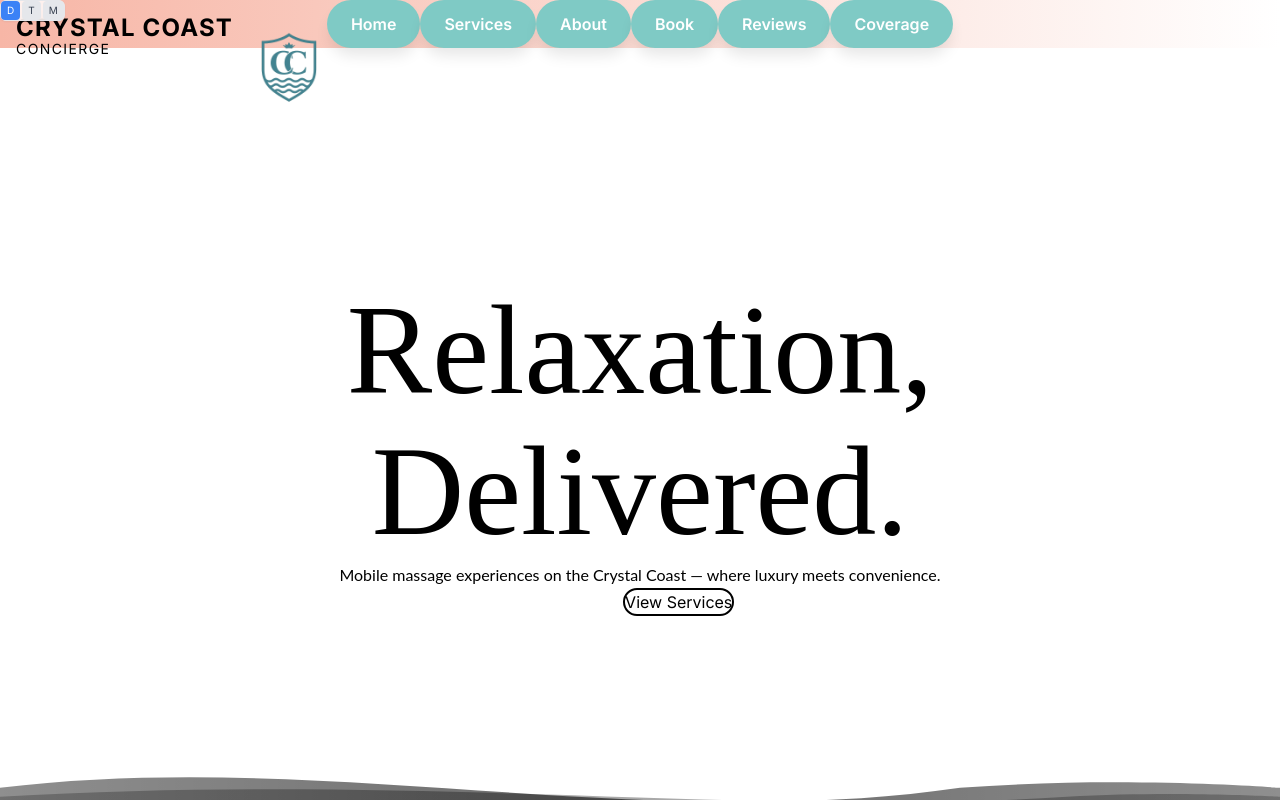
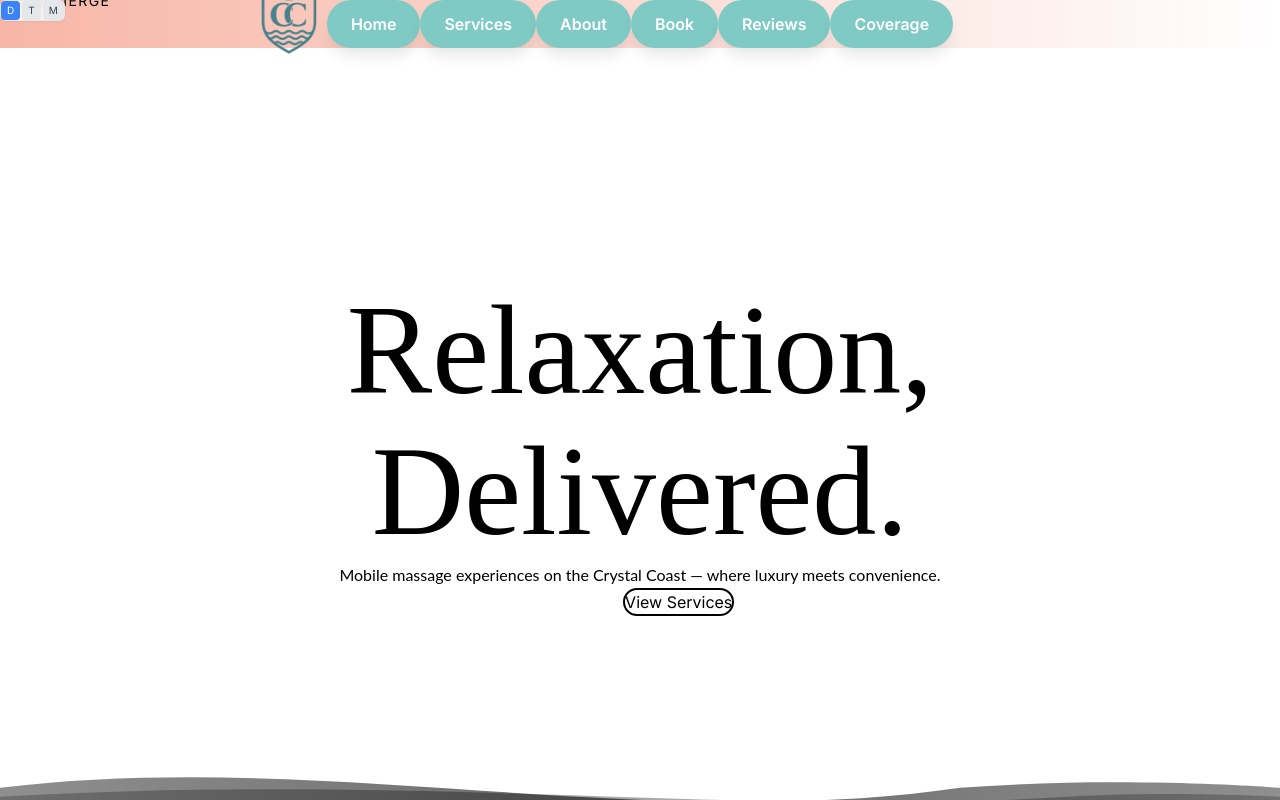
Before and after one commit to ayyvertit/my-business-website, a Next.js app: page / in a window 1280 px wide. Shown: the top 800 px of the page. Built offline with nearby package versions, Linux system fonts and the light colour scheme.

Commit message:
Center Crystal Coast Concierge text vertically in desktop header

```diff
--- a/src/components/marketing/DesktopHeader.tsx
+++ b/src/components/marketing/DesktopHeader.tsx
@@ -12,9 +12,10 @@ export function DesktopHeader() {
       {/* Crystal Coast Concierge - Fixed positioned in top-left */}
       <div style={{
         position: 'fixed',
-        top: '16px',
+        top: '50%',
         left: '16px',
-        zIndex: 9999
+        zIndex: 9999,
+        transform: 'translateY(-50%)'
       }}>
         <div className="flex items-start gap-3">
           {/* Text */}
```
